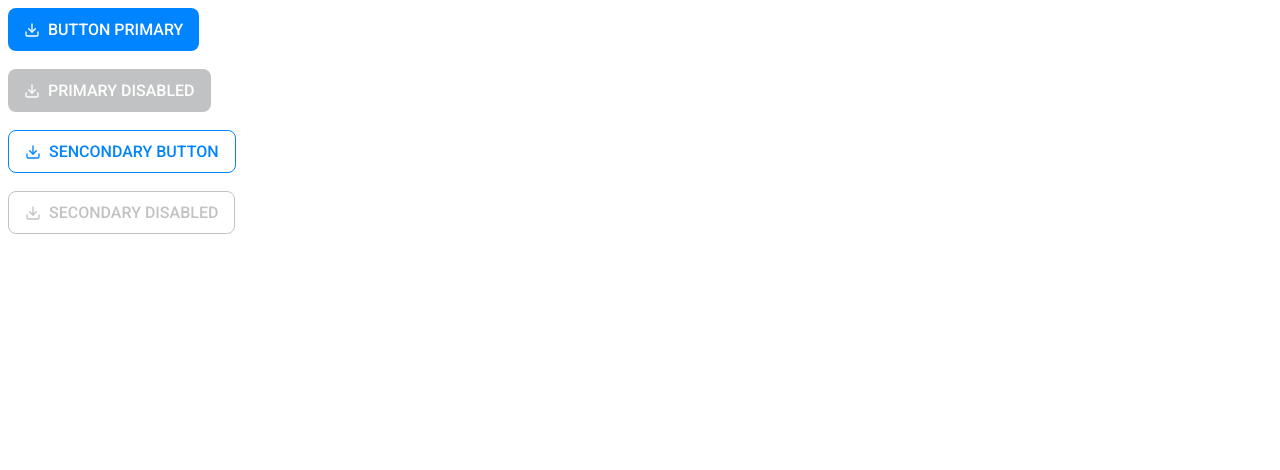
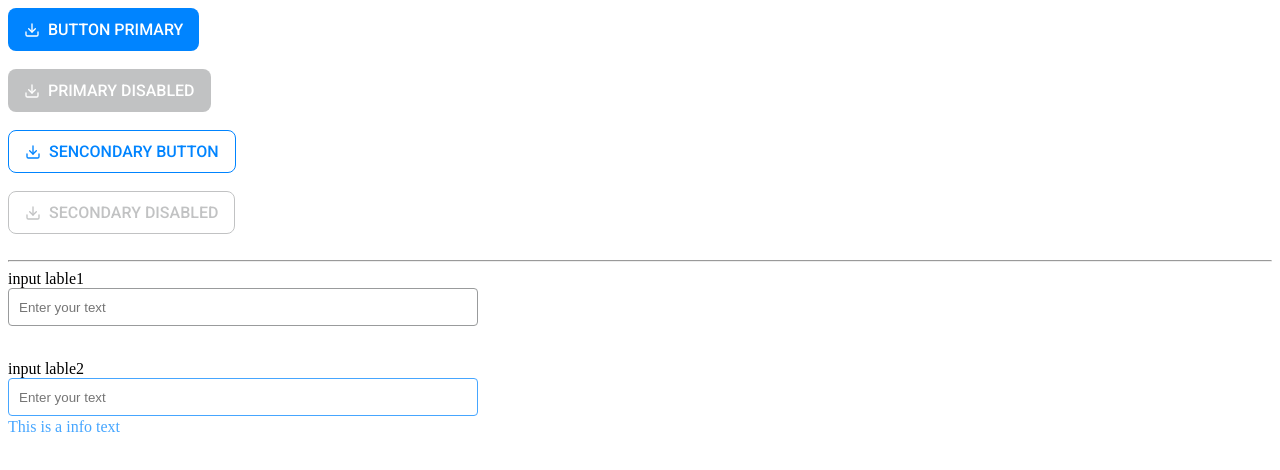
Before and after one commit to Swayangprajna/react-demo, a React (Create React App) app: page / in a window 1280 px wide. Shown: the top 470 px of the page. Built offline with nearby package versions, Linux system fonts and the light colour scheme.

Commit message:
added input box features

```diff
--- a/src/App.tsx
+++ b/src/App.tsx
@@ -1,4 +1,5 @@
 import Button from "./components/Button";
+import Input from "./components/Button/Input";
 
 function App() {
   const handleClick = () => {};
@@ -22,6 +23,17 @@ function App() {
       <Button type="secondary" disabled>
         secondary disabled
       </Button>
+      {/*
+         -------------------------------INPUT SECTION ---------*/}
+      <br />
+      <br />
+      <hr />
+      <Input variant="default">input lable1</Input>
+      <br />
+
+      <Input variant="info" infoText="This is a info text">
+        input lable2
+      </Input>
     </>
   );
 }
--- /dev/null
+++ b/src/components/Button/Input.tsx
@@ -0,0 +1,31 @@
+import React, { PropsWithChildren } from "react";
+import "./input.css";
+import { Inputprops } from "./types";
+
+const Input = ({
+  type = "text",
+  variant = "default",
+  disabled = false,
+  placeholder = "Enter your text",
+  children,
+  infoText,
+}: PropsWithChildren<Inputprops>) => {
+  const className = `input-box input-${variant}`;
+
+  return (
+    <>
+      <label htmlFor="fname">{children}</label>
+      <br></br>
+      <input
+        id="fname"
+        type={type}
+        className={className}
+        disabled={disabled}
+        placeholder={placeholder}
+      />
+      <p className="info-text">{infoText}</p>
+    </>
+  );
+};
+
+export default Input;
--- /dev/null
+++ b/src/components/Button/input.css
@@ -0,0 +1,16 @@
+.input-box {
+  height: 4px;
+  width: 448px;
+  padding: 16px 10px;
+  border-radius: 4px;
+}
+.input-default {
+  border: 1px solid #999b9c;
+}
+.input-info {
+  border: 1px solid #46a6ff;
+}
+.info-text {
+  color: #46a6ff;
+  margin-top: 2px;
+}
```
Also changed, not shown: src/components/Button/types.ts (+7 -0 lines).
